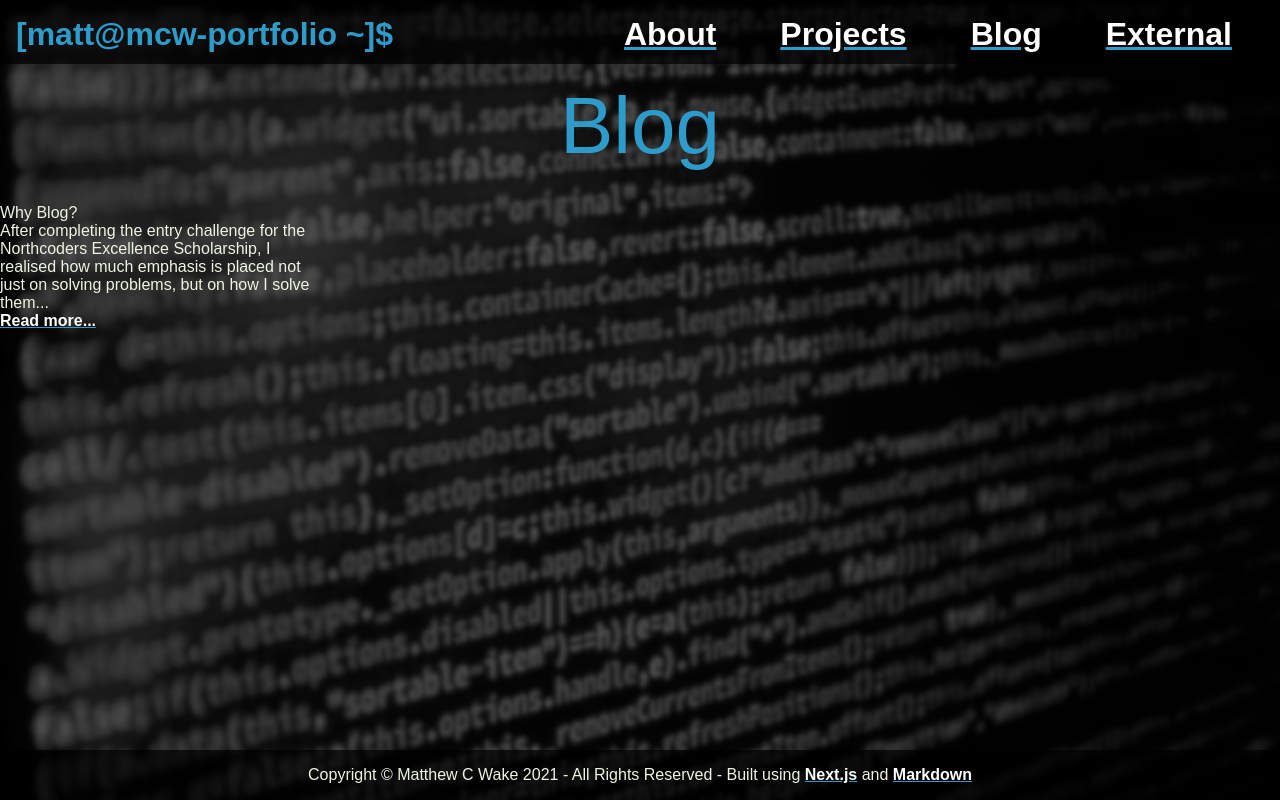
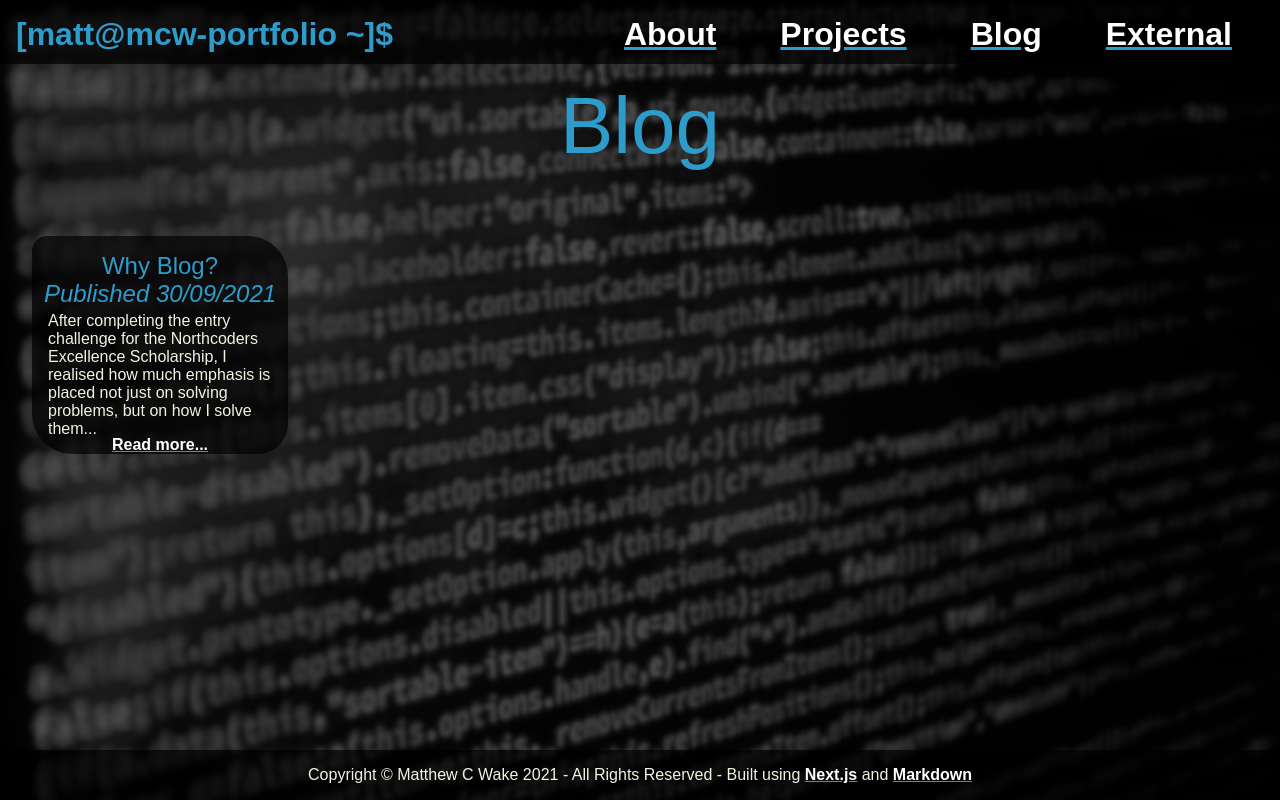
Before and after one commit to mcwake-dev/mcwake-dev.github.io, a Next.js app: page /blog in a window 1280 px wide. Built offline with nearby package versions, Linux system fonts and the light colour scheme; a web font is replaced by a local one.

Commit message:
Basic implementation of blog system created.

```diff
--- a/components/BlogCard/BlogCard.module.css
+++ b/components/BlogCard/BlogCard.module.css
@@ -0,0 +1,32 @@
+.blogCard {
+    margin: 2rem;
+    border-radius: 15px 40px 30px;
+    overflow: hidden;
+    background: rgba(0, 0, 0, 0.7);
+    position: relative;
+}
+
+.blogCard header {
+    color: var(--blue-highlight);
+    text-align: center;
+    font-size: 1.5rem;
+    padding-top: 1rem;
+}
+
+.blogCard p {
+    padding: 1rem;
+    padding-top: 0.25rem;
+    margin-bottom: auto;
+}
+
+.blogLink {
+    padding-top: 0.5rem;
+    position: absolute;
+    bottom: 0;
+    width: 100%;
+    text-align: center;
+}
+
+.imageContainer {
+    width: 100%;
+}
--- a/components/BlogCard/index.js
+++ b/components/BlogCard/index.js
@@ -2,11 +2,15 @@ import Link from 'next/link';
 import styles from './BlogCard.module.css';
 
 export default function BlogCard({entry}) {
-    const {title, excerpt} = entry.frontmatter;
+    const {title, excerpt, date_published} = entry.frontmatter;
 
     return (
         <article className={styles.blogCard}>
-            <header>{title}</header>
+            <header>
+                {title}
+                <br />
+                <em>Published {date_published}</em>
+            </header>
             <p>
                 {excerpt}
             </p>
--- a/constants/blog.js
+++ b/constants/blog.js
@@ -1,3 +1 @@
 export const BLOG_MARKDOWN_PATH = 'md/blog_entries';
-export const BLOG_DISQUS_HOST = process.env.NODE_ENV === 'production' ? 'https://mcwake-portfolio.vercel.app' : 'http://localhost:3000';
-export const BLOG_DISQUS_SHORTNAME = 'mcwake';
```
Also changed, not shown: components/BlogEntry.module.css (+22 -0 lines), pages/blog/[slug].js (+19 -13 lines).
